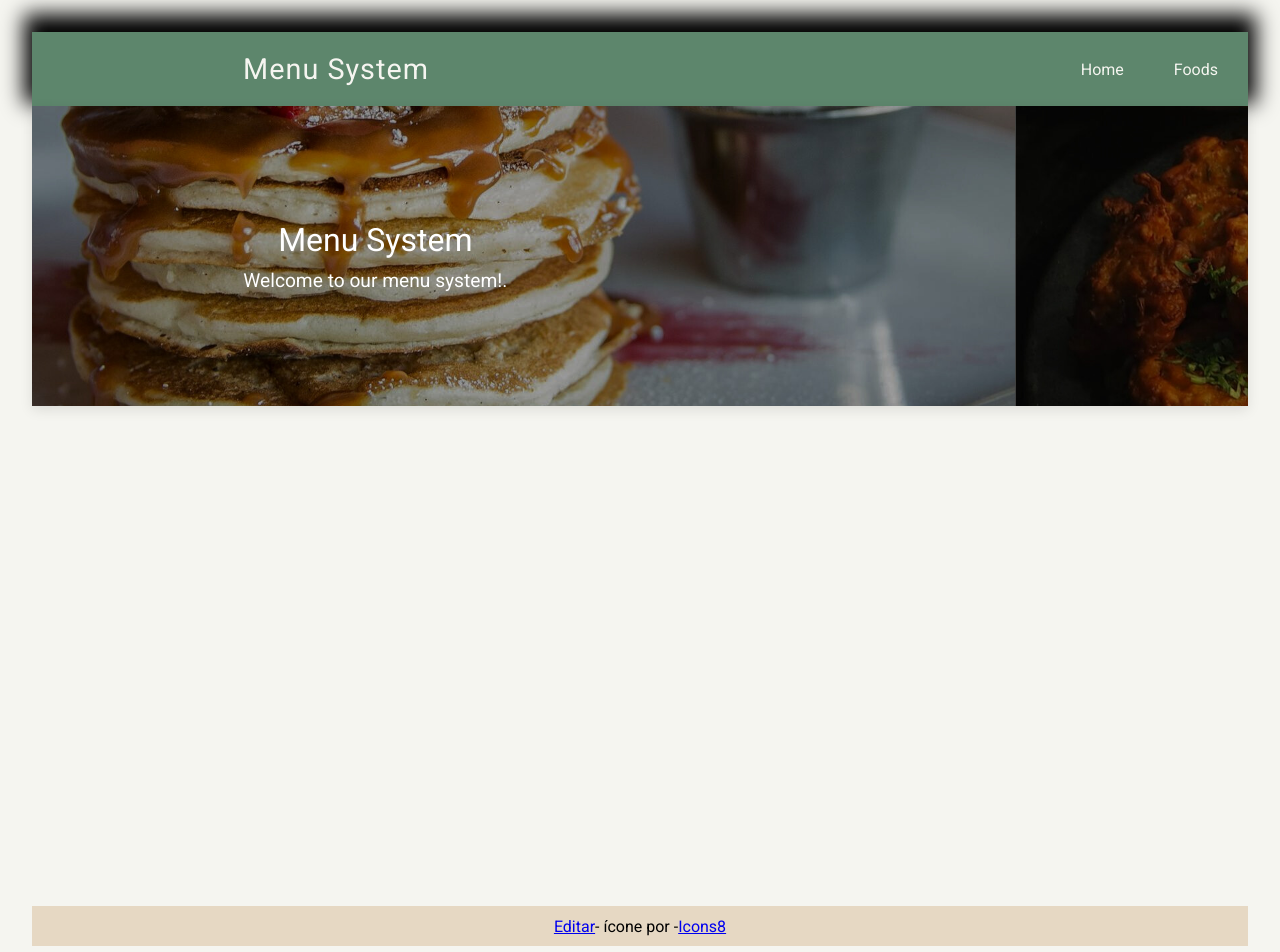
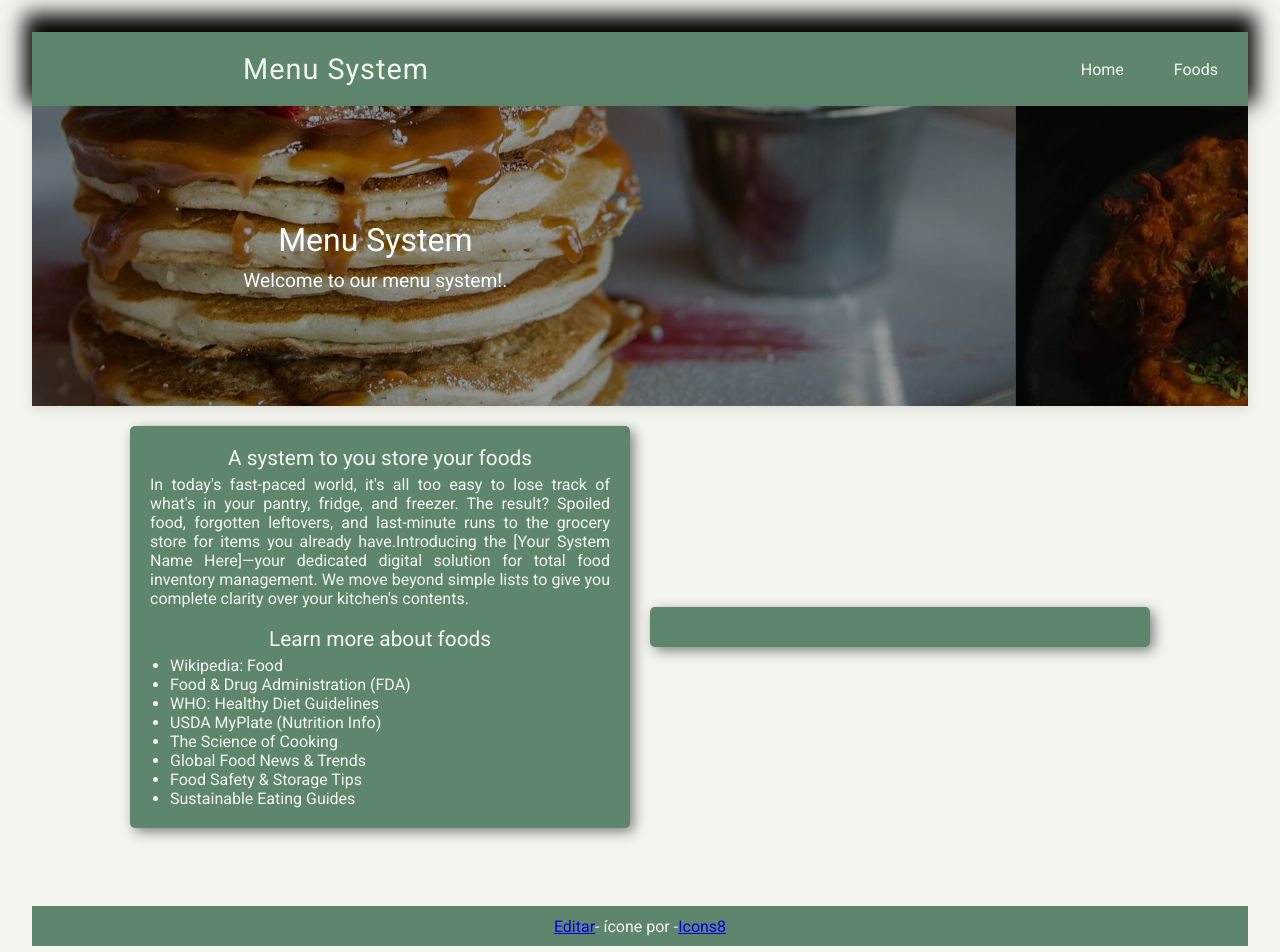
Before and after one commit to LougonVitor/menu-system, a React (Vite) app in the folder menu-frontend/: page /#/ in a window 1280 px wide. Shown: the top 952 px of the page. Built offline with nearby package versions, Linux system fonts and the light colour scheme.

Commit message:
feat: creating aside tag in the home page

```diff
--- a/menu-frontend/src/components/footer/style.css
+++ b/menu-frontend/src/components/footer/style.css
@@ -1,8 +1,8 @@
 footer {
     width: 100%;
     height: 40px;
-    background-color: gray;
-    background-color: var(--tertiary-color);
+    background-color: var(--primary-color);
+    color: var(--quaternary-color);
     display: flex;
     align-items: center;
     justify-content: center;
--- a/menu-frontend/src/index.css
+++ b/menu-frontend/src/index.css
@@ -9,7 +9,6 @@
   --tertiary-color: #E6D8C3;
   --quaternary-color: #F5F5F0;
   --red-color: #ac5151;
-
 }
 
 * {
--- a/menu-frontend/src/pages/Home/style.css
+++ b/menu-frontend/src/pages/Home/style.css
@@ -78,6 +78,51 @@
     }
 }
 
+
+
+
+/* content-container */
+.content-container {
+    height: 100%;
+    margin: 20px;
+    display: flex;
+    gap: 20px;
+    align-items: center;
+    justify-content: center;
+
+    & aside {
+        width: 500px;
+        padding: 20px;
+        text-align: center;
+        border-radius: 5px;
+        background-color: var(--primary-color);
+        color: var(--quaternary-color);
+        box-shadow: 4px 4px 13px rgb(128, 128, 128);
+
+        & h1, h2 {
+            font-size: 1.3rem;
+            padding-bottom: 5px;
+        }
+
+        & p {
+            text-align: justify;
+        }
+
+        & ul {
+            padding-left: 20px;
+            & li {
+                text-align: left;
+
+                & a {
+                    text-decoration: none;
+                    color: var(--quaternary-color);
+                }
+            }
+        }
+    }
+}
+
+
 @media (max-width: 1000px) {
     .slide.one {
         background-size: cover;
--- a/menu-frontend/src/pages/home/index.tsx
+++ b/menu-frontend/src/pages/home/index.tsx
@@ -19,6 +19,51 @@ export default function Home() {
                     </div>
                 </div>
             </section>
+
+            <section className='content-container'>
+                <aside>
+                    <h1>A system to you store your foods</h1>
+                    <p>
+                        In today's fast-paced world, it's all too easy to lose track of what's in your pantry, fridge, and freezer. The result? Spoiled food, forgotten leftovers, and last-minute runs to the grocery store for items you already have.Introducing the [Your System Name Here]—your dedicated digital solution for total food inventory management. We move beyond simple lists to give you complete clarity over your kitchen's contents.
+                    </p>
+
+                    <br />
+
+                    <h2>Learn more about foods</h2>
+                    <nav>
+                        <ul>
+                            <li>
+                                <a href="https://en.wikipedia.org/wiki/Food">Wikipedia: Food</a>
+                            </li>
+                            <li>
+                                <a href="https://www.fda.gov/">Food & Drug Administration (FDA)</a>
+                            </li>
+                            <li>
+                                <a href="https://www.who.int/news-room/fact-sheets/detail/healthy-diet">WHO: Healthy Diet Guidelines</a>
+                            </li>
+                            <li>
+                                <a href="https://www.myplate.gov/">USDA MyPlate (Nutrition Info)</a>
+                            </li>
+                            <li>
+                                <a href="#">The Science of Cooking</a>
+                            </li>
+                            <li>
+                                <a href="#">Global Food News & Trends</a>
+                            </li>
+                            <li>
+                                <a href="#">Food Safety & Storage Tips</a>
+                            </li>
+                            <li>
+                                <a href="#">Sustainable Eating Guides</a>
+                            </li>
+                        </ul>
+                    </nav>
+                </aside>
+
+                <aside>
+
+                </aside>
+            </section>
         </>
     )
 }
```
